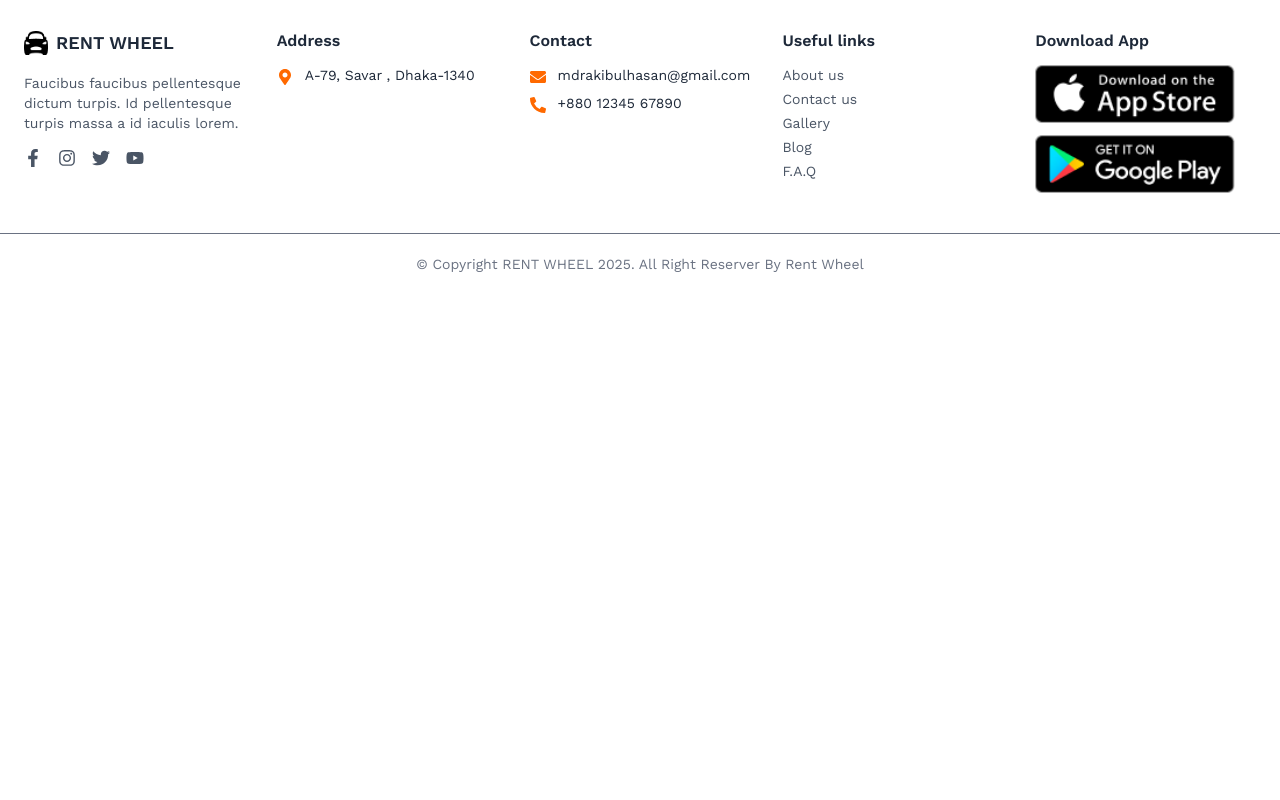
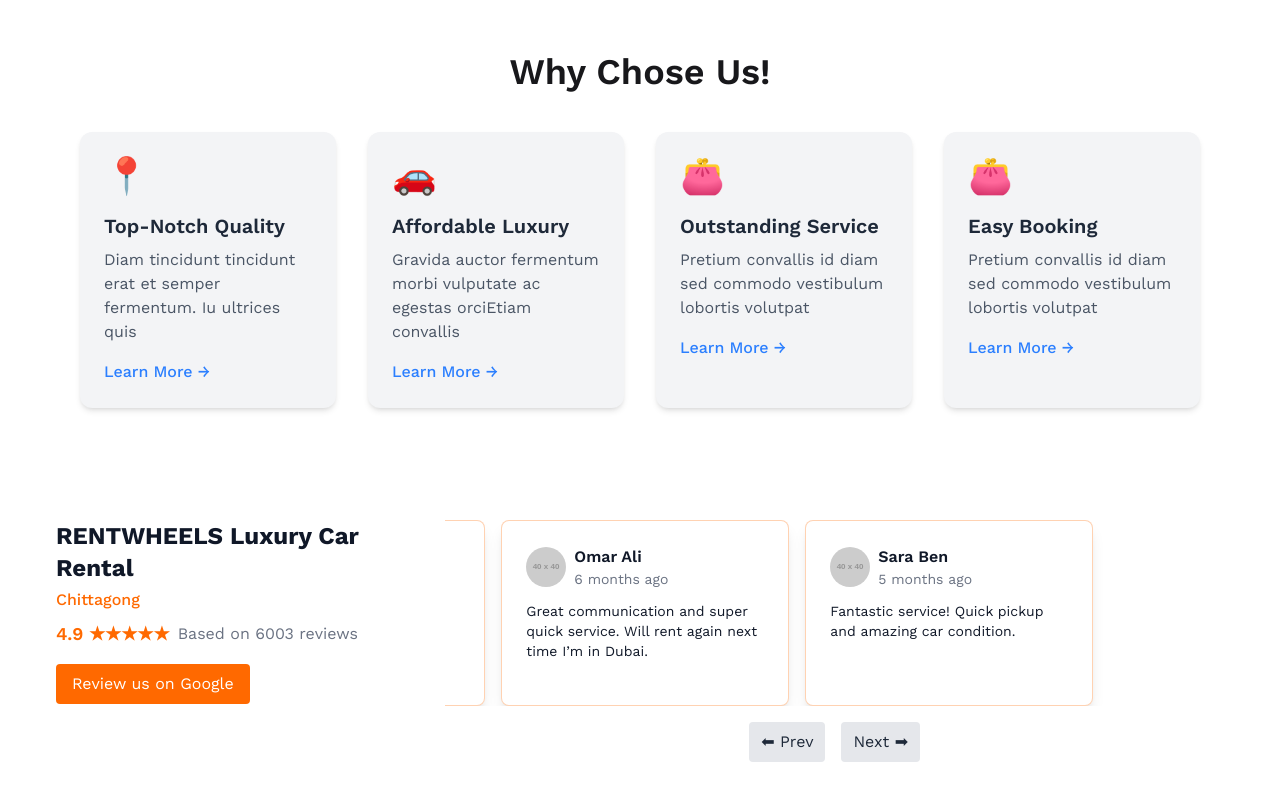
Before and after one commit to mdrakibulhasanparvej/B12-A10-RentWheel, a React (Vite) app: page / in a window 1280 px wide. Shown: the part 1680-2480 px from the top of the page. Before the commit the page ends 1994 px from the top, so only its background shows below. Built offline with nearby package versions, Linux system fonts and the light colour scheme.

Commit message:
Home update

```diff
--- a/package.json
+++ b/package.json
@@ -19,6 +19,7 @@
     "react": "^19.1.1",
     "react-dom": "^19.1.1",
     "react-icons": "^5.5.0",
+    "react-intersection-observer": "^10.0.0",
     "react-router": "^7.9.5",
     "react-simple-typewriter": "^5.0.1",
     "react-toastify": "^11.0.5",
--- a/src/pages/Home/FeaturedCars.jsx
+++ b/src/pages/Home/FeaturedCars.jsx
@@ -74,7 +74,7 @@
               />
 
               {/* Overlay gradient */}
-              <div className="absolute inset-0 bg-gradient-to-t from-black/70 via-black/30 to-transparent transition-opacity duration-500 group-hover:opacity-80"></div>
+              <div className="absolute inset-0 bg-gradient-to-b from-black/70 via-black/30 to-transparent transition-opacity duration-500 group-hover:opacity-100"></div>
 
               {/* Text with arrow */}
             </motion.div>
--- a/src/pages/Home/Home.jsx
+++ b/src/pages/Home/Home.jsx
@@ -1,12 +1,16 @@
 import React from "react";
 import HeroSection from "./HeroSection";
 import FeaturedCars from "./FeaturedCars";
+import WhylikeUs from "./WhylikeUs";
+import ReviewSection from "./ReviewSection";
 
 const Home = () => {
   return (
     <div className="min-h-screen">
       <HeroSection />
       <FeaturedCars />
+      <WhylikeUs />
+      <ReviewSection />
     </div>
   );
 };
--- /dev/null
+++ b/src/pages/Home/ReviewCard.jsx
@@ -0,0 +1,24 @@
+import React from "react";
+import { motion } from "framer-motion";
+
+const ReviewCard = ({ name, rating, review, image }) => {
+  return (
+    <motion.div
+      className="bg-white dark:bg-gray-800 rounded-lg overflow-hidden shadow-lg p-6 text-gray-900 dark:text-white mx-2 w-72 flex-shrink-0 border border-orange-500/30"
+      initial={{ opacity: 0, y: 30 }}
+      animate={{ opacity: 1, y: 0 }}
+      transition={{ duration: 0.4 }}
+      whileHover={{ scale: 1.05 }}
+    >
+      <div className="flex items-center mb-3">
+        <img src={image} alt={name} className="w-10 h-10 rounded-full mr-2" />
+        <div>
+          <p className="font-semibold">{name}</p>
+          <p className="text-sm text-gray-500 dark:text-gray-400">{rating}</p>
+        </div>
+      </div>
+      <p className="text-sm">{review}</p>
+    </motion.div>
+  );
+};
+export default ReviewCard;
--- /dev/null
+++ b/src/pages/Home/ReviewSection.jsx
@@ -0,0 +1,144 @@
+import React, { useState, useEffect } from "react";
+import { motion } from "framer-motion";
+import ReviewCard from "./ReviewCard";
+import { Typewriter } from "react-simple-typewriter";
+
+const ReviewSection = () => {
+  const reviews = [
+    {
+      name: "Yanis Aithassaine",
+      rating: "7 months ago",
+      review:
+        "I rented several cars with this agency during my stay in Dubai and everything went really well.",
+      image: "https://via.placeholder.com/40?text=Y",
+    },
+    {
+      name: "Naim Cherissi",
+      rating: "7 months ago",
+      review:
+        "Extremely happy with the experience. From the moment I arrived, the team was welcoming, professional and fast.",
+      image: "https://via.placeholder.com/40?text=N",
+    },
+    {
+      name: "Camyl Hadjad",
+      rating: "7 months ago",
+      review:
+        "I had a remarkable stay with my partner aboard this magnificent McLaren. Highly recommended!",
+      image: "https://via.placeholder.com/40?text=C",
+    },
+    {
+      name: "Omar Ali",
+      rating: "6 months ago",
+      review:
+        "Great communication and super quick service. Will rent again next time I’m in Dubai.",
+      image: "https://via.placeholder.com/40?text=O",
+    },
+    {
+      name: "Sara Ben",
+      rating: "5 months ago",
+      review: "Fantastic service! Quick pickup and amazing car condition.",
+      image: "https://via.placeholder.com/40?text=S",
+    },
+  ];
+
+  const [index, setIndex] = useState(0);
+  const [cardsPerView, setCardsPerView] = useState(3);
+
+  // 🔧 Determine how many cards visible based on screen width
+  useEffect(() => {
+    const updateCards = () => {
+      if (window.innerWidth < 640) setCardsPerView(1);
+      else if (window.innerWidth < 1024) setCardsPerView(2);
+      else setCardsPerView(3);
+    };
+    updateCards();
+    window.addEventListener("resize", updateCards);
+    return () => window.removeEventListener("resize", updateCards);
+  }, []);
+
+  const totalGroups = Math.ceil(reviews.length / cardsPerView);
+
+  const nextReview = () => setIndex((prev) => (prev + 1) % totalGroups);
+  const prevReview = () =>
+    setIndex((prev) => (prev - 1 + totalGroups) % totalGroups);
+
+  // 👇 Auto-scroll once after load
+  useEffect(() => {
+    const timer = setTimeout(() => {
+      setIndex(1);
+    }, 700);
+    return () => clearTimeout(timer);
+  }, []);
+
+  return (
+    <div className="bg-white dark:bg-gray-900 px-10 mx-auto py-12 transition-colors duration-300">
+      <div className="container mx-auto px-4 flex flex-col lg:flex-row gap-8">
+        {/* LEFT SIDE */}
+        <motion.div
+          className="lg:w-1/3 w-full  top-20 self-start"
+          initial={{ opacity: 0, y: 20 }}
+          animate={{ opacity: 1, y: 0 }}
+          transition={{ duration: 0.8 }}
+        >
+          <h2 className="text-2xl font-bold text-gray-900 dark:text-white mb-1">
+            RENTWHEELS Luxury Car Rental
+          </h2>
+          <p className="text-orange-500 font-medium">
+            {" "}
+            <Typewriter
+              words={["Dhaka", "Chittagong", "Rajshahi"]}
+              loop={true}
+              typeSpeed={180}
+              deleteSpeed={80}
+            />
+          </p>
+          <div className="flex items-center mt-2">
+            <span className="text-orange-500 text-lg font-semibold">
+              4.9 ★★★★★
+            </span>
+            <span className="text-gray-500 dark:text-gray-400 ml-2">
+              Based on 6003 reviews
+            </span>
+          </div>
+          <button className="mt-4 bg-orange-500 text-white px-4 py-2 rounded hover:bg-orange-600 transition">
+            Review us on Google
+          </button>
+        </motion.div>
+
+        {/* RIGHT SIDE SLIDER */}
+        <div className="lg:w-2/3 w-full relative">
+          <div className="overflow-hidden">
+            <div
+              className="flex transition-transform duration-700 ease-out"
+              style={{
+                transform: `translateX(-${index * (18 * cardsPerView)}rem)`,
+              }}
+            >
+              {reviews.map((review, i) => (
+                <ReviewCard key={i} {...review} />
+              ))}
+            </div>
+          </div>
+
+          {/* Buttons */}
+          <div className="flex justify-center mt-4 space-x-4">
+            <button
+              onClick={prevReview}
+              className="bg-gray-200 dark:bg-gray-700 text-gray-800 dark:text-white px-3 py-2 rounded hover:bg-orange-500 hover:text-white transition"
+            >
+              ⬅ Prev
+            </button>
+            <button
+              onClick={nextReview}
+              className="bg-gray-200 dark:bg-gray-700 text-gray-800 dark:text-white px-3 py-2 rounded hover:bg-orange-500 hover:text-white transition"
+            >
+              Next ➡
+            </button>
+          </div>
+        </div>
+      </div>
+    </div>
+  );
+};
+
+export default ReviewSection;
--- a/src/pages/Home/WhylikeUs.jsx
+++ b/src/pages/Home/WhylikeUs.jsx
@@ -1,54 +1,71 @@
-import { motion, useAnimation } from "framer-motion";
-import { useInView } from "react-intersection-observer";
+import { motion } from "framer-motion";
 
 const features = [
   {
-    title: "Availability",
+    title: "Top-Notch Quality",
     icon: "📍",
     description:
       "Diam tincidunt tincidunt erat et semper fermentum. Iu ultrices quis",
   },
   {
-    title: "Comfort",
+    title: "Affordable Luxury",
     icon: "🚗",
     description:
       "Gravida auctor fermentum morbi vulputate ac egestas orciEtiam convallis",
   },
   {
-    title: "Savings",
+    title: "Outstanding Service",
+    icon: "👛",
+    description:
+      "Pretium convallis id diam sed commodo vestibulum lobortis volutpat",
+  },
+  {
+    title: "Easy Booking",
     icon: "👛",
     description:
       "Pretium convallis id diam sed commodo vestibulum lobortis volutpat",
   },
 ];
 
-export default function AnimatedFeatureCards() {
-  const controls = useAnimation();
-  const [ref, inView] = useInView({ triggerOnce: true, threshold: 0.2 });
+const cardVariant = {
+  hidden: { opacity: 0, y: 40 },
+  visible: (i = 0) => ({
+    opacity: 1,
+    y: 0,
+    transition: {
+      duration: 0.6,
+      delay: i * 0.18, // per-card delay (custom * 0.18s)
+      ease: "easeOut",
+    },
+  }),
+};
 
-  if (inView) controls.start("visible");
-
+const WhylikeUs = () => {
   return (
-    <section ref={ref} className="py-16 px-4 sm:px-6 lg:px-20 bg-white">
-      <div className="grid grid-cols-1 sm:grid-cols-2 lg:grid-cols-3 gap-8">
+    <section className="py-16 px-4 sm:px-6 lg:px-20 bg-white">
+      <motion.h2
+        initial={{ opacity: 0, y: 20 }}
+        whileInView={{ opacity: 1, y: 0 }}
+        transition={{ duration: 0.6 }}
+        viewport={{ once: true }}
+        className=" text-3xl md:text-4xl font-semibold mb-10 text-center"
+      >
+        Why Chose Us!
+      </motion.h2>
+      <div className="grid grid-cols-1 sm:grid-cols-2 lg:grid-cols-4 gap-8">
         {features.map((feature, index) => (
           <motion.div
             key={index}
+            className="group relative bg-gray-100 rounded-xl p-6 shadow-md overflow-hidden"
             initial="hidden"
-            animate={controls}
-            variants={{
-              hidden: { opacity: 0, y: 40 },
-              visible: { opacity: 1, y: 0 },
-            }}
-            transition={{ duration: 0.6, delay: index * 0.2 }}
-            whileHover={{ scale: 1.05 }}
-            className="group relative bg-gray-100 rounded-xl p-6 shadow-md overflow-hidden"
+            whileInView="visible"
+            viewport={{ once: true, amount: 0.2 }}
+            custom={index}
+            variants={cardVariant}
+            whileHover={{ scale: 1.04 }}
           >
             {/* Gradient Overlay Fade */}
-            <motion.div
-              className="absolute inset-0 rounded-xl bg-gradient-to-br from-transparent to-black opacity-0 group-hover:opacity-20 pointer-events-none"
-              transition={{ duration: 0.4 }}
-            />
+            <div className="absolute inset-0 rounded-xl bg-gradient-to-br from-transparent to-black opacity-0 group-hover:opacity-20 pointer-events-none transition-opacity duration-300" />
 
             {/* Icon */}
             <div className="text-4xl mb-4">{feature.icon}</div>
@@ -64,7 +81,7 @@
             {/* Arrow Slide */}
             <motion.div
               className="text-blue-500 font-medium flex items-center gap-1"
-              whileHover={{ x: 5 }}
+              whileHover={{ x: 6 }}
               transition={{ type: "spring", stiffness: 300 }}
             >
               Learn More →
@@ -74,4 +91,6 @@
       </div>
     </section>
   );
-}
+};
+
+export default WhylikeUs;
```
Also changed, not shown: 1 other file (tests, documents, lock files or other folders).
